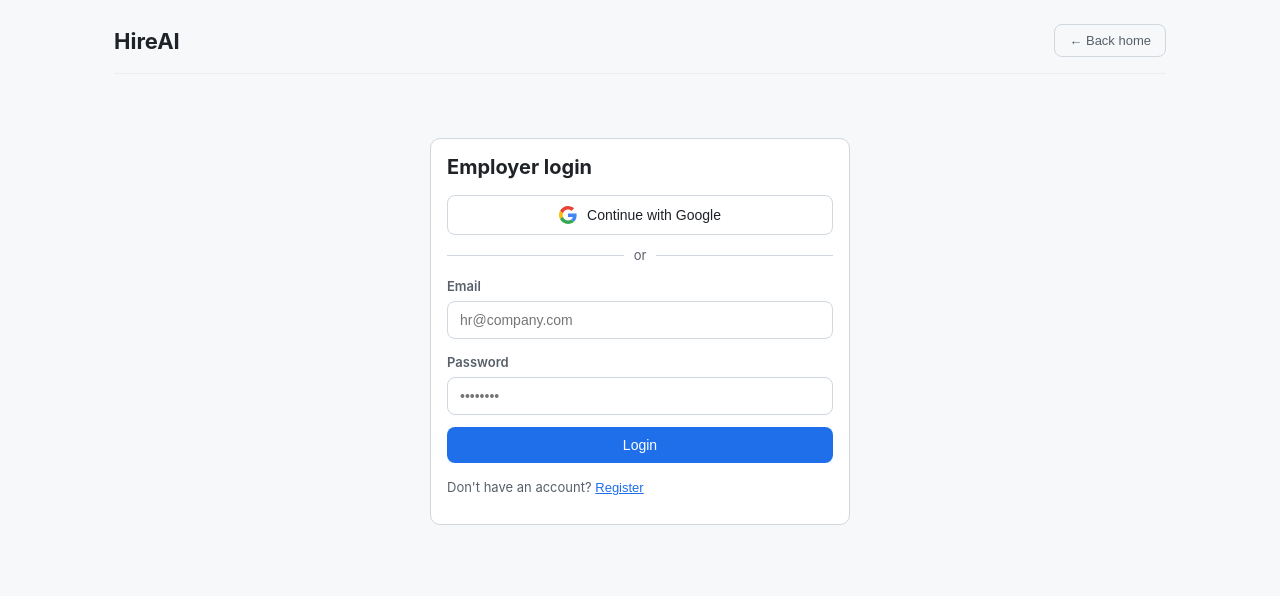
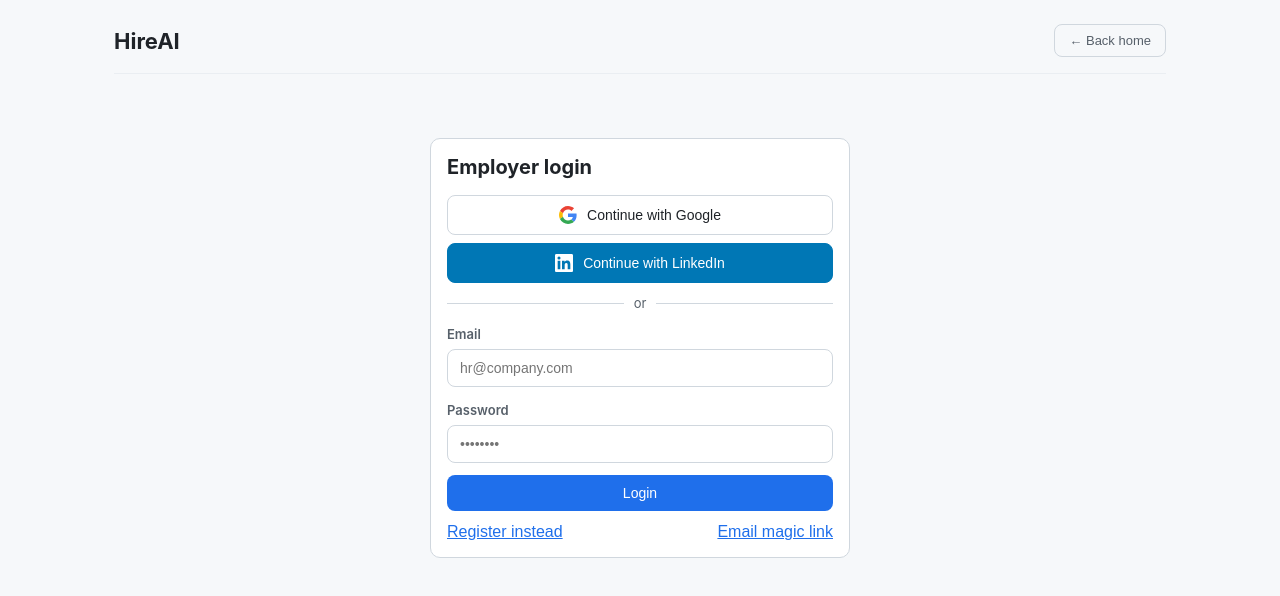
Before and after one commit to mehtahet619/hireai-recruitment, a React (Vite) app in the folder frontend/: page / in a window 1280 px wide. Both pictures are taken after a click on the button "Post a job". Shown: the top 596 px of the page. Built offline with nearby package versions, Linux system fonts and the light colour scheme; no server answers.

Commit message:
[ADD] auth: Google, LinkedIn OIDC, magic link via Supabase OAuth

```diff
--- a/frontend/src/EmployerAuth.jsx
+++ b/frontend/src/EmployerAuth.jsx
@@ -1,36 +1,41 @@
 import React, { useState, useEffect } from "react";
 import { employerRegister, employerLogin } from "./api.js";
-import { supabase } from "./supabase.js";
+import {
+  supabase,
+  signInWithGoogle,
+  signInWithLinkedIn,
+  signInWithEmailMagicLink,
+} from "./supabase.js";
 
 const BASE = import.meta.env.VITE_API_BASE || "";
 
 export default function EmployerAuth({ onAuth }) {
-  const [mode, setMode] = useState("login");
+  const [mode, setMode] = useState("login"); // login | register | magic
   const [form, setForm] = useState({ email: "", password: "", company_name: "" });
   const [loading, setLoading] = useState(false);
   const [error, setError] = useState("");
+  const [magicSent, setMagicSent] = useState(false);
 
-  // Handle Supabase OAuth callback — fires when user returns from Google
+  // Handle Supabase OAuth callback
   useEffect(() => {
     if (!supabase) return;
     const { data: { subscription } } = supabase.auth.onAuthStateChange(async (event, session) => {
       if ((event === "SIGNED_IN" || event === "INITIAL_SESSION") && session?.user) {
-        await handleSupabaseSession(session);
+        await exchangeSupabaseSession(session);
       }
     });
     return () => subscription.unsubscribe();
   }, []);
 
-  async function handleSupabaseSession(session) {
+  async function exchangeSupabaseSession(session) {
     setLoading(true);
     setError("");
     try {
-      // Send the Supabase access token to the backend — it verifies via Supabase JWT secret
       const res = await fetch(`${BASE}/api/employer/auth/supabase`, {
         method: "POST",
         headers: {
           "Content-Type": "application/json",
-          "Authorization": `Bearer ${session.access_token}`,
+          Authorization: `Bearer ${session.access_token}`,
         },
       });
       if (!res.ok) {
@@ -50,17 +55,29 @@ export default function EmployerAuth({ onAuth }) {
     }
   }
 
-  async function handleGoogleLogin() {
-    if (!supabase) {
-      setError("Supabase not configured — set VITE_SUPABASE_URL and VITE_SUPABASE_ANON_KEY");
-      return;
+  async function handleOAuth(fn) {
+    setError("");
+    try {
+      const { error: e } = await fn();
+      if (e) setError(e.message);
+    } catch (e) {
+      setError(e.message);
     }
+  }
+
+  async function handleMagicLink(e) {
+    e.preventDefault();
+    setLoading(true);
     setError("");
-    const { error: oauthError } = await supabase.auth.signInWithOAuth({
-      provider: "google",
-      options: { redirectTo: window.location.origin },
-    });
-    if (oauthError) setError(oauthError.message);
+    try {
+      const { error: e } = await signInWithEmailMagicLink(form.email);
+      if (e) throw e;
+      setMagicSent(true);
+    } catch (e) {
+      setError(e.message);
+    } finally {
+      setLoading(false);
+    }
   }
 
   async function handleSubmit(e) {
@@ -83,66 +100,119 @@ export default function EmployerAuth({ onAuth }) {
     }
   }
 
+  const btnStyle = {
+    display: "flex", alignItems: "center", gap: "10px", width: "100%",
+    padding: "10px 16px", border: "1px solid #d0d7de", borderRadius: "8px",
+    background: "#fff", color: "#1f2328", fontSize: "14px", fontWeight: 500,
+    cursor: "pointer", marginBottom: "8px", justifyContent: "center",
+  };
+
+  if (magicSent) {
+    return (
+      <div className="auth-page">
+        <div className="auth-card card" style={{ textAlign: "center" }}>
+          <h2>Check your email ✉️</h2>
+          <p style={{ color: "#57606a", marginTop: "8px" }}>
+            We sent a magic link to <strong>{form.email}</strong>.
+            Click it to sign in — no password needed.
+          </p>
+          <button className="btn-link" style={{ marginTop: "16px" }}
+            onClick={() => { setMagicSent(false); setMode("login"); }}>
+            ← Back to login
+          </button>
+        </div>
+      </div>
+    );
+  }
+
   return (
     <div className="auth-page">
       <div className="auth-card card">
-        <h2>{mode === "login" ? "Employer login" : "Create employer account"}</h2>
+        <h2>{mode === "register" ? "Create employer account" : "Employer login"}</h2>
 
-        {/* Google OAuth via Supabase */}
-        <button
-          type="button"
-          className="google-btn"
-          onClick={handleGoogleLogin}
-          disabled={loading}
-          style={{
-            display: "flex", alignItems: "center", gap: "10px", width: "100%",
-            padding: "10px 16px", border: "1px solid #d0d7de", borderRadius: "8px",
-            background: "#fff", color: "#1f2328", fontSize: "14px", fontWeight: 500,
-            cursor: "pointer", marginBottom: "12px", justifyContent: "center",
-          }}
-        >
-          <svg width="18" height="18" viewBox="0 0 48 48">
-            <path fill="#EA4335" d="M24 9.5c3.54 0 6.71 1.22 9.21 3.6l6.85-6.85C35.9 2.38 30.47 0 24 0 14.62 0 6.51 5.38 2.56 13.22l7.98 6.19C12.43 13.72 17.74 9.5 24 9.5z"/>
-            <path fill="#4285F4" d="M46.98 24.55c0-1.57-.15-3.09-.38-4.55H24v9.02h12.94c-.58 2.96-2.26 5.48-4.78 7.18l7.73 6c4.51-4.18 7.09-10.36 7.09-17.65z"/>
-            <path fill="#FBBC05" d="M10.53 28.59c-.48-1.45-.76-2.99-.76-4.59s.27-3.14.76-4.59l-7.98-6.19C.92 16.46 0 20.12 0 24c0 3.88.92 7.54 2.56 10.78l7.97-6.19z"/>
-            <path fill="#34A853" d="M24 48c6.48 0 11.93-2.13 15.89-5.81l-7.73-6c-2.15 1.45-4.92 2.3-8.16 2.3-6.26 0-11.57-4.22-13.47-9.91l-7.98 6.19C6.51 42.62 14.62 48 24 48z"/>
-          </svg>
-          Continue with Google
-        </button>
-
-        <div className="auth-divider"><span>or</span></div>
+        {/* Social login buttons */}
+        {supabase && (
+          <>
+            <button style={btnStyle} onClick={() => handleOAuth(signInWithGoogle)} disabled={loading}>
+              <GoogleIcon /> Continue with Google
+            </button>
+            <button style={{ ...btnStyle, background: "#0077b5", color: "#fff", borderColor: "#0077b5" }}
+              onClick={() => handleOAuth(signInWithLinkedIn)} disabled={loading}>
+              <LinkedInIcon /> Continue with LinkedIn
+            </button>
+            <div className="auth-divider"><span>or</span></div>
+          </>
+        )}
 
         {error && <p className="error">{error}</p>}
 
-        <form onSubmit={handleSubmit}>
-          {mode === "register" && (
-            <>
-              <label>Company name</label>
-              <input value={form.company_name}
-                onChange={(e) => setForm({ ...form, company_name: e.target.value })}
-                placeholder="Acme Corp" required />
-            </>
+        {mode === "magic" ? (
+          <form onSubmit={handleMagicLink}>
+            <label>Email</label>
+            <input type="email" value={form.email}
+              onChange={e => setForm({ ...form, email: e.target.value })}
+              placeholder="hr@company.com" required />
+            <button type="submit" disabled={loading}>
+              {loading ? "Sending…" : "Send magic link"}
+            </button>
+            <p className="auth-switch" style={{ marginTop: "8px" }}>
+              <button className="btn-link" onClick={() => setMode("login")}>← Back to password login</button>
+            </p>
+          </form>
+        ) : (
+          <form onSubmit={handleSubmit}>
+            {mode === "register" && (
+              <>
+                <label>Company name</label>
+                <input value={form.company_name}
+                  onChange={e => setForm({ ...form, company_name: e.target.value })}
+                  placeholder="Acme Corp" required />
+              </>
+            )}
+            <label>Email</label>
+            <input type="email" value={form.email}
+              onChange={e => setForm({ ...form, email: e.target.value })}
+              placeholder="hr@company.com" required />
+            <label>Password</label>
+            <input type="password" value={form.password}
+              onChange={e => setForm({ ...form, password: e.target.value })}
+              placeholder="••••••••" required minLength={6} />
+            <button type="submit" disabled={loading}>
+              {loading ? "Please wait…" : mode === "login" ? "Login" : "Create account"}
+            </button>
+          </form>
+        )}
+
+        <div style={{ display: "flex", justifyContent: "space-between", marginTop: "12px", flexWrap: "wrap", gap: "4px" }}>
+          <button className="btn-link" onClick={() => { setMode(mode === "login" ? "register" : "login"); setError(""); }}>
+            {mode === "login" ? "Register instead" : "Login instead"}
+          </button>
+          {mode !== "magic" && (
+            <button className="btn-link" onClick={() => { setMode("magic"); setError(""); }}>
+              Email magic link
+            </button>
           )}
-          <label>Email</label>
-          <input type="email" value={form.email}
-            onChange={(e) => setForm({ ...form, email: e.target.value })}
-            placeholder="hr@company.com" required />
-          <label>Password</label>
-          <input type="password" value={form.password}
-            onChange={(e) => setForm({ ...form, password: e.target.value })}
-            placeholder="••••••••" required minLength={6} />
-          <button type="submit" disabled={loading}>
-            {loading ? "Please wait…" : mode === "login" ? "Login" : "Create account"}
-          </button>
-        </form>
-
-        <p className="auth-switch">
-          {mode === "login" ? "Don't have an account? " : "Already have an account? "}
-          <button className="btn-link" onClick={() => { setMode(mode === "login" ? "register" : "login"); setError(""); }}>
-            {mode === "login" ? "Register" : "Login"}
-          </button>
-        </p>
+        </div>
       </div>
     </div>
   );
 }
+
+function GoogleIcon() {
+  return (
+    <svg width="18" height="18" viewBox="0 0 48 48">
+      <path fill="#EA4335" d="M24 9.5c3.54 0 6.71 1.22 9.21 3.6l6.85-6.85C35.9 2.38 30.47 0 24 0 14.62 0 6.51 5.38 2.56 13.22l7.98 6.19C12.43 13.72 17.74 9.5 24 9.5z"/>
+      <path fill="#4285F4" d="M46.98 24.55c0-1.57-.15-3.09-.38-4.55H24v9.02h12.94c-.58 2.96-2.26 5.48-4.78 7.18l7.73 6c4.51-4.18 7.09-10.36 7.09-17.65z"/>
+      <path fill="#FBBC05" d="M10.53 28.59c-.48-1.45-.76-2.99-.76-4.59s.27-3.14.76-4.59l-7.98-6.19C.92 16.46 0 20.12 0 24c0 3.88.92 7.54 2.56 10.78l7.97-6.19z"/>
+      <path fill="#34A853" d="M24 48c6.48 0 11.93-2.13 15.89-5.81l-7.73-6c-2.15 1.45-4.92 2.3-8.16 2.3-6.26 0-11.57-4.22-13.47-9.91l-7.98 6.19C6.51 42.62 14.62 48 24 48z"/>
+    </svg>
+  );
+}
+
+function LinkedInIcon() {
+  return (
+    <svg width="18" height="18" viewBox="0 0 24 24" fill="#fff">
+      <path d="M20.447 20.452h-3.554v-5.569c0-1.328-.027-3.037-1.852-3.037-1.853 0-2.136 1.445-2.136 2.939v5.667H9.351V9h3.414v1.561h.046c.477-.9 1.637-1.85 3.37-1.85 3.601 0 4.267 2.37 4.267 5.455v6.286zM5.337 7.433a2.062 2.062 0 01-2.063-2.065 2.064 2.064 0 112.063 2.065zm1.782 13.019H3.555V9h3.564v11.452zM22.225 0H1.771C.792 0 0 .774 0 1.729v20.542C0 23.227.792 24 1.771 24h20.451C23.2 24 24 23.227 24 22.271V1.729C24 .774 23.2 0 22.222 0h.003z"/>
+    </svg>
+  );
+}
--- a/frontend/src/supabase.js
+++ b/frontend/src/supabase.js
@@ -3,5 +3,49 @@ import { createClient } from "@supabase/supabase-js";
 const url = import.meta.env.VITE_SUPABASE_URL;
 const key = import.meta.env.VITE_SUPABASE_ANON_KEY;
 
-// supabase client is null when env vars aren't set (local dev without Supabase)
+// null when env vars aren't set — callers must guard with `if (!supabase)`
 export const supabase = url && key ? createClient(url, key) : null;
+
+const redirect = () => `${window.location.origin}/dashboard`;
+
+/** Google OAuth — redirects to Google consent screen */
+export async function signInWithGoogle() {
+  if (!supabase) throw new Error("Supabase not configured");
+  return supabase.auth.signInWithOAuth({
+    provider: "google",
+    options: { redirectTo: redirect() },
+  });
+}
+
+/** LinkedIn OIDC — must use 'linkedin_oidc', not 'linkedin' */
+export async function signInWithLinkedIn() {
+  if (!supabase) throw new Error("Supabase not configured");
+  return supabase.auth.signInWithOAuth({
+    provider: "linkedin_oidc",
+    options: {
+      redirectTo: redirect(),
+      scopes: "openid profile email",
+    },
+  });
+}
+
+/** Magic link — sends OTP email, no password required */
+export async function signInWithEmailMagicLink(email) {
+  if (!supabase) throw new Error("Supabase not configured");
+  return supabase.auth.signInWithOtp({
+    email,
+    options: { emailRedirectTo: redirect() },
+  });
+}
+
+/** Standard email + password login */
+export async function signInWithEmailAndPassword(email, password) {
+  if (!supabase) throw new Error("Supabase not configured");
+  return supabase.auth.signInWithPassword({ email, password });
+}
+
+/** Sign out current session */
+export async function signOut() {
+  if (!supabase) return;
+  return supabase.auth.signOut();
+}
```
